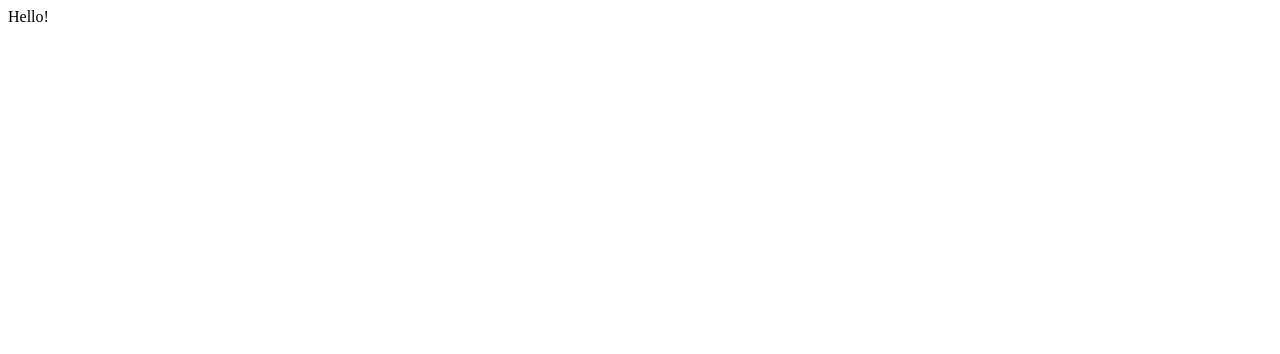
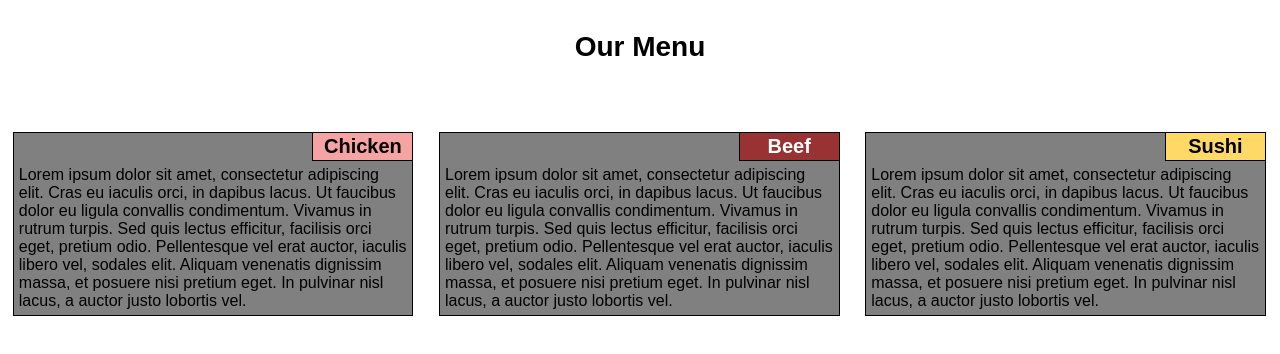
Before and after one commit to yusuf-io/Coursera-Assignments, a plain HTML site: page module2-solution/index.html in a window 1280 px wide. Drawn offline with Linux system fonts and the light colour scheme.

Commit message:
submitting module2 solutions

```diff
--- /dev/null
+++ b/module2-solution/css/style.css
@@ -0,0 +1,93 @@
+/*****Base styles*****/
+*{
+    box-sizing: border-box;
+    margin:0;
+    padding: 0;
+}
+body{
+    font-family: Arial, Helvetica, sans-serif;
+    /*width:98%;
+    margin: 1%;*/
+}
+
+h1{
+    font-size: 175%;
+    padding: 5px;
+    text-align: center;
+    margin-top:2%;
+    margin-bottom: 4%;
+
+}
+.desktop1, .desktop2, .desktop3{
+    background-color: gray;
+    margin-left: auto;
+    margin-right: auto;
+    position: relative;
+    float: left;
+    border: 1px solid black;
+}
+h2{
+    font-size: 125%;
+    border-left: 1px solid black ;
+    border-bottom: 1px solid black;
+    margin-top: 0;
+    padding: 2px;
+    width: 5em;
+    float: right;
+    text-align: center;
+}
+p{
+ clear: right;
+}
+
+#chicken{
+    background-color:	hsl(0, 80%, 80%);
+}
+#beef{
+    background-color:hsl(0, 50%, 40%) ;
+    color: white;
+}
+#sushi{
+    background-color: hsl(45, 100%, 70%);
+}
+
+p{
+    padding: 5px;
+}
+.container{
+    width: 100%;
+}
+
+
+/*****Desktop devices only*****/
+@media(min-width: 992px){
+   .desktop1, .desktop2, .desktop3{
+    margin: 1%;
+    width: 31.3%;
+    }
+
+
+}
+/*****Tablet devices only*****/
+@media(min-width: 768px) and (max-width:991px){
+
+    .tablet1, .tablet2{
+        margin: 1%;
+        width: 48%;
+
+    }
+    .tablet3{
+        margin:1%;
+        width:98%;
+
+    }
+
+}
+/*****Mobile devices only*****/
+@media(max-width:767px){
+    .mobile1, .mobile2, .mobile3{
+        margin: 1%;
+        width: 98%;
+      }
+
+}
--- a/module2-solution/index.html
+++ b/module2-solution/index.html
@@ -3,9 +3,50 @@
 <head>
     <meta charset="UTF-8">
     <meta name="viewport" content="width=device-width, initial-scale=1.0">
-    <title>Document</title>
+    <title>Resturant x - our menu</title>
+    <link rel="stylesheet" href="css\style.css">
+    <link href="https://fonts.googleapis.com/css?family=Spartan&display=swap" rel="stylesheet">
 </head>
 <body>
-    Hello!
+
+    <h1>Our Menu</h1>
+ <div class="container">
+      <div class="desktop1 tablet1 mobile1">
+     <h2 id="chicken">Chicken</h2>
+     <p> Lorem ipsum dolor sit amet, consectetur adipiscing elit.
+         Cras eu iaculis orci, in dapibus lacus.
+         Ut faucibus dolor eu ligula convallis condimentum.
+         Vivamus in rutrum turpis. Sed quis lectus efficitur,
+         facilisis orci eget, pretium odio. Pellentesque vel erat auctor,
+        iaculis libero vel, sodales elit. Aliquam venenatis dignissim massa,
+        et posuere nisi pretium eget. In pulvinar nisl lacus,
+        a auctor justo lobortis vel.</p>
+       </div>
+
+ <div class="desktop2 tablet2 mobile2">
+    <h2 id="beef">Beef</h2>
+     <p> Lorem ipsum dolor sit amet, consectetur adipiscing elit.
+        Cras eu iaculis orci, in dapibus lacus.
+        Ut faucibus dolor eu ligula convallis condimentum.
+        Vivamus in rutrum turpis. Sed quis lectus efficitur,
+        facilisis orci eget, pretium odio. Pellentesque vel erat auctor,
+       iaculis libero vel, sodales elit. Aliquam venenatis dignissim massa,
+       et posuere nisi pretium eget. In pulvinar nisl lacus,
+       a auctor justo lobortis vel. </p>
+ </div>
+
+ <div class="desktop3 tablet3 mobile3">
+    <h2 id="sushi">Sushi</h2>
+   <p>Lorem ipsum dolor sit amet, consectetur adipiscing elit.
+        Cras eu iaculis orci, in dapibus lacus.
+        Ut faucibus dolor eu ligula convallis condimentum.
+        Vivamus in rutrum turpis. Sed quis lectus efficitur,
+        facilisis orci eget, pretium odio. Pellentesque vel erat auctor,
+       iaculis libero vel, sodales elit. Aliquam venenatis dignissim massa,
+       et posuere nisi pretium eget. In pulvinar nisl lacus,
+       a auctor justo lobortis vel.</p>
+ </div>
+
+</div>
 </body>
 </html>
```
